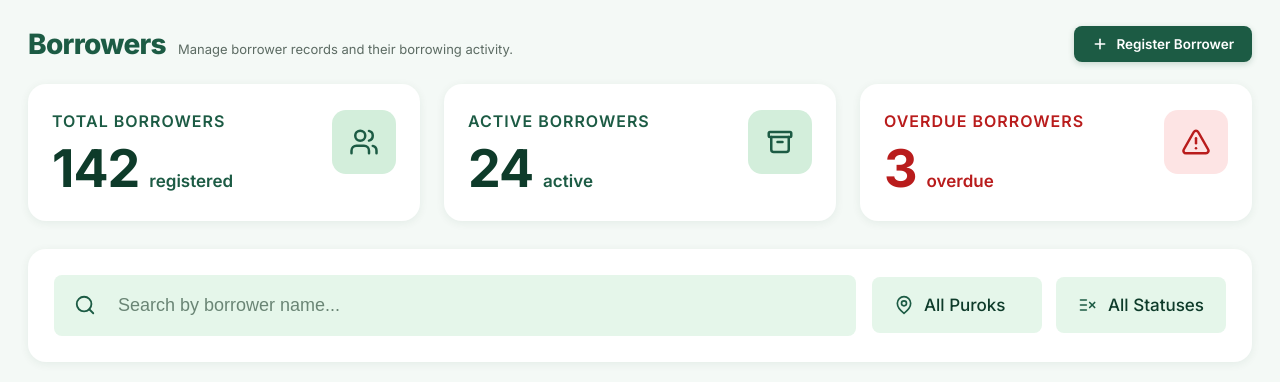
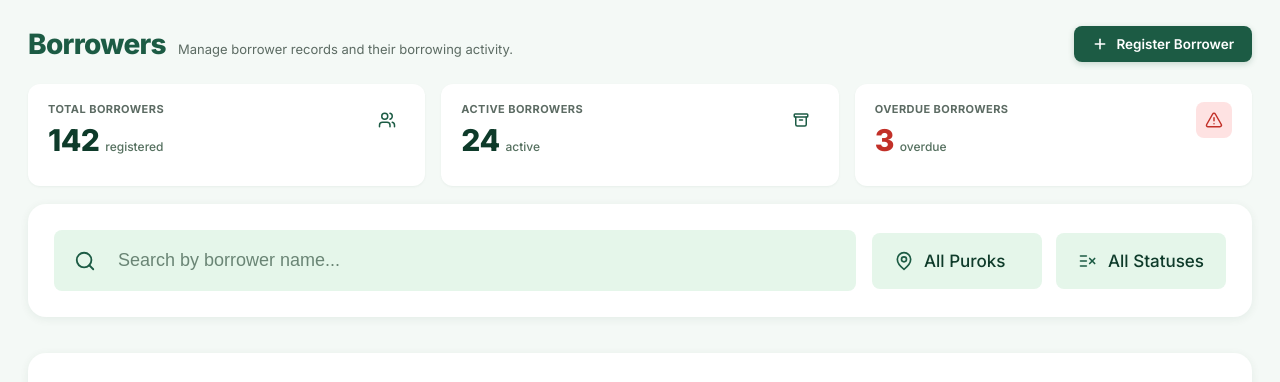
Before and after one commit to woanjo/BorrowHub, a PHP site: page /borrower.html in a window 1280 px wide. Shown: the part 122-504 px from the top of the page. Run offline with PHP 8.4, Linux system fonts and the light colour scheme.

Commit message:
kpi card done

```diff
--- a/css/borrower.css
+++ b/css/borrower.css
@@ -384,92 +384,103 @@ a {
   transform: translateY(0);
 }
 
-/* KPI Cards */
-
+/* ==========================================================================
+   3 KPI Summary Cards Row
+   ========================================================================== */
 .kpi-grid {
   display: grid;
   grid-template-columns: repeat(3, 1fr);
-  gap: 24px;
-  margin-bottom: 28px;
+  gap: 16px;
+  margin-bottom: 18px;
 }
 
 .kpi-card {
-  background: var(--card);
-  border-radius: 18px;
-  padding: 26px 24px;
-  box-shadow: var(--shadow);
+  background-color: var(--bg-surface);
+  border: 1px solid var(--border-color);
+  border-radius: 12px;
+  padding: 18px 20px 16px;
+  box-shadow: var(--shadow-card);
+  display: flex;
+  flex-direction: column;
+  justify-content: space-between;
+  transition: transform 0.16s ease, box-shadow 0.16s ease;
+}
+
+.kpi-card:hover {
+  transform: translateY(-1px);
+  box-shadow: 0 6px 16px rgba(19, 78, 49, 0.06);
 }
 
 .kpi-top {
   display: flex;
   align-items: flex-start;
   justify-content: space-between;
-  gap: 12px;
+  gap: 10px;
+  margin-bottom: 14px;
 }
 
 .kpi-label {
-  font-size: 16px;
-  font-weight: 600;
-  letter-spacing: 1px;
-  color: var(--primary-green);
-}
-
-.kpi-label.red {
-  color: var(--red);
+  font-size: 11px;
+  font-weight: 700;
+  letter-spacing: 0.04em;
+  text-transform: uppercase;
+  color: var(--text-secondary);
+  margin-bottom: 7px;
 }
 
 .kpi-value-row {
   display: flex;
   align-items: baseline;
-  gap: 10px;
-  margin-top: 10px;
+  gap: 6px;
 }
 
 .kpi-value {
-  font-size: 52px;
-  font-weight: 700;
+  font-size: 30px;
+  font-weight: 800;
+  line-height: 1.05;
+  letter-spacing: -0.02em;
   color: var(--text-main);
-  line-height: 1;
-  letter-spacing: -1px;
 }
 
 .kpi-value.red {
-  color: var(--red);
+  color: var(--danger-red);
 }
 
 .kpi-unit {
-  font-size: 17px;
-  font-weight: 600;
-  color: var(--primary-green);
-}
-
-.kpi-unit.red {
-  color: var(--red);
+  font-size: 12px;
+  font-weight: 500;
+  color: var(--text-muted);
 }
 
 .kpi-icon-box {
-  width: 64px;
-  height: 64px;
-  border-radius: 14px;
+  width: 36px;
+  height: 36px;
+  border-radius: 8px;
   display: flex;
   align-items: center;
   justify-content: center;
   flex-shrink: 0;
 }
 
+.kpi-icon-box.green {
+  background-color: var(--bg-mint-soft);
+  color: var(--primary-green);
+}
+
+.kpi-icon-box.red {
+  background-color: var(--danger-bg);
+  color: var(--danger-red);
+}
+
 .kpi-icon-box svg {
-  width: 30px;
-  height: 30px;
-}
-
-.kpi-icon-box.green {
-  background: var(--mint-2);
-  color: var(--primary-green);
-}
-
-.kpi-icon-box.red {
-  background: var(--red-soft);
-  color: var(--red);
+  width: 18px;
+  height: 18px;
+}
+
+.kpi-footer {
+  font-size: 11.5px;
+  color: var(--text-secondary);
+  font-weight: 400;
 }
 
 /* Filter Bar */
```
